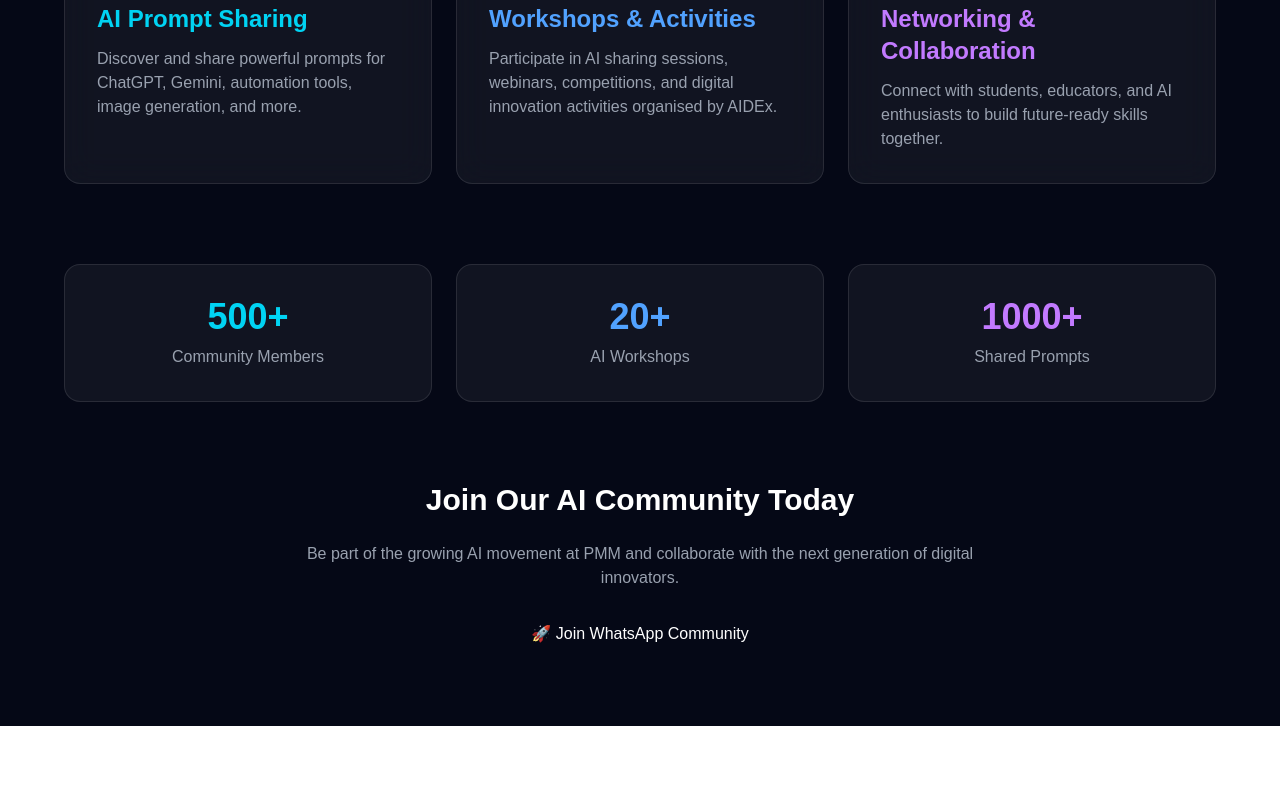
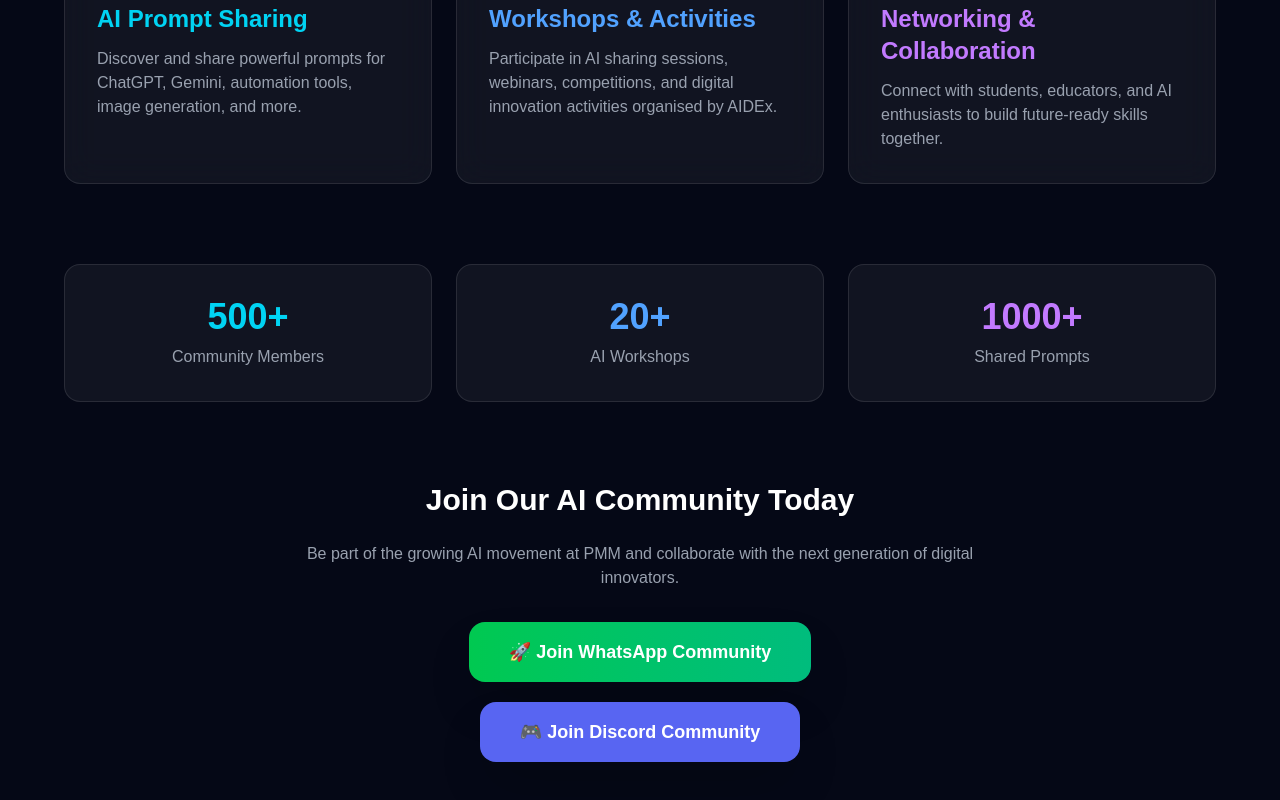
Before and after one commit to azizinoran/aidex, a Next.js app: page /aidex-prompters-community in a window 1280 px wide. Shown: the part 389-1189 px from the top of the page. Before the commit the page ends 1115 px from the top, so only its background shows below. Built offline with nearby package versions, Linux system fonts and the light colour scheme.

Commit message:
Update navbar

```diff
--- a/app/aidex-prompters-community/page.tsx
+++ b/app/aidex-prompters-community/page.tsx
@@ -104,9 +104,18 @@ export default function AIDExPromptersCommunityPage() {
             href="https://chat.whatsapp.com/"
             target="_blank"
             rel="noopener noreferrer"
+            className="inline-block bg-gradient-to-r from-green-500 to-emerald-500 hover:scale-105 transition px-10 py-4 rounded-2xl text-lg font-semibold shadow-2xl"
           >
             🚀 Join WhatsApp Community
           </a>
+          <div className="mt-5">
+          <a
+            href="https://discord.gg/YOURSERVER"
+            className="inline-block bg-[#5865F2] hover:bg-[#4752C4] hover:scale-105 transition px-10 py-4 rounded-2xl text-lg font-semibold shadow-2xl"
+            >
+              🎮 Join Discord Community
+          </a>
+          </div>
 
         </div>
 
```
